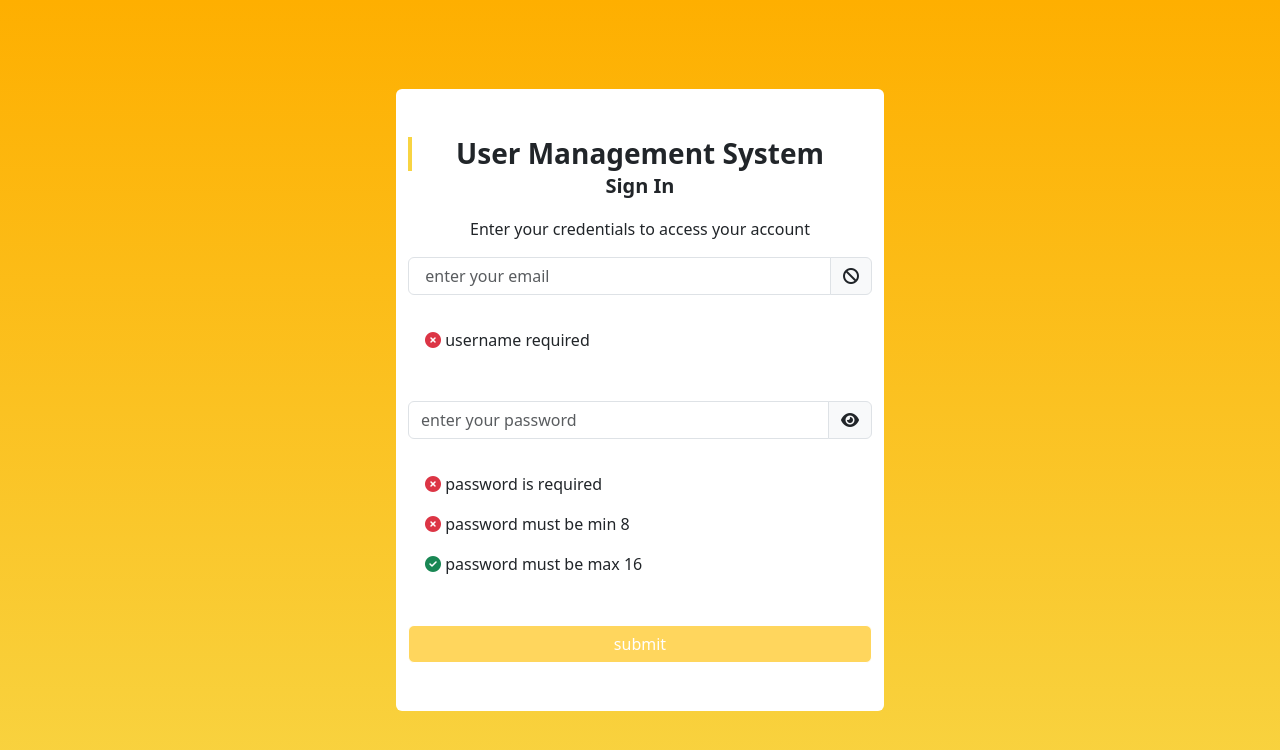
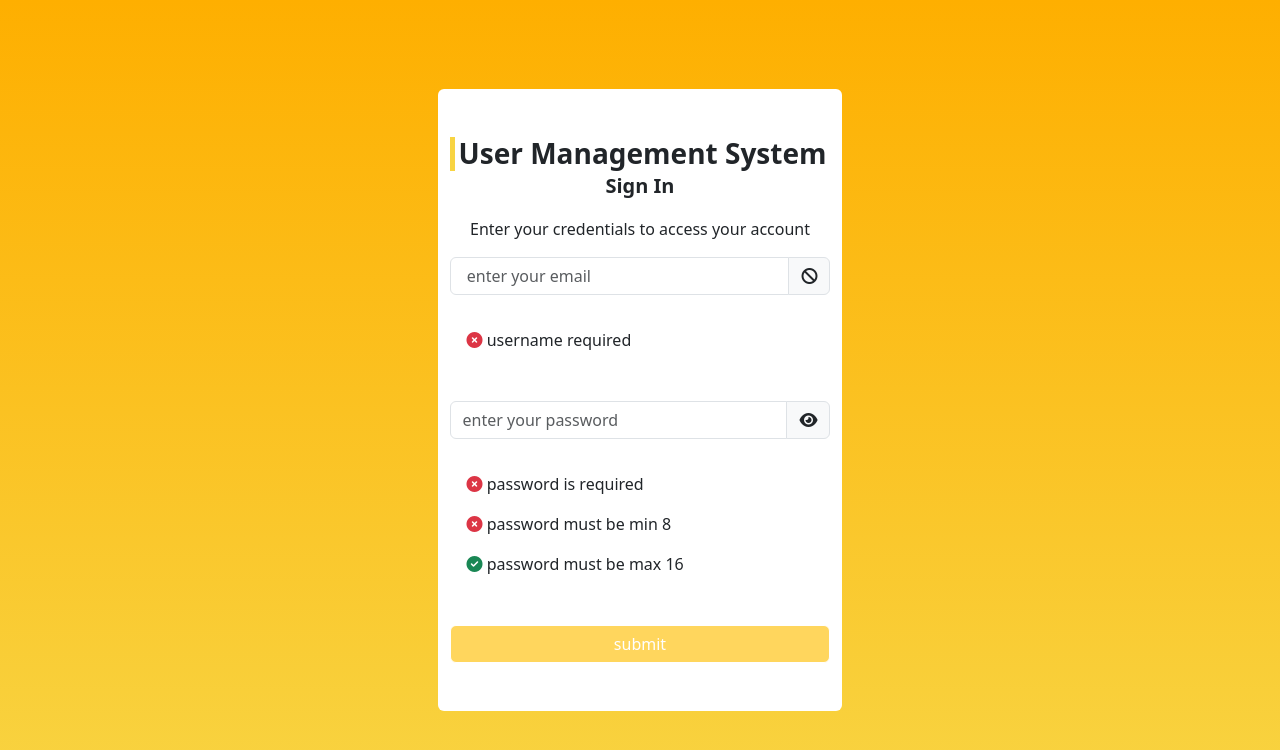
Before and after one commit to Jodyhany/user-mangment-system, an Angular app: page /login in a window 1280 px wide. Shown: the top 750 px of the page. Built offline with nearby package versions, Linux system fonts and the light colour scheme.

Commit message:
Add files via upload

```diff
--- a/angular.json
+++ b/angular.json
@@ -26,6 +26,7 @@
             ],
             "styles": [
               "src/styles.css",
+  "node_modules/ngx-toastr/toastr.css",
               "node_modules/@fortawesome/fontawesome-free/css/all.min.css",
               "node_modules/bootstrap/dist/css/bootstrap.min.css"
             ],
--- a/package.json
+++ b/package.json
@@ -20,6 +20,7 @@
     "@angular/router": "^16.2.0",
     "@fortawesome/fontawesome-free": "^6.7.2",
     "bootstrap": "^5.3.3",
+    "ngx-toastr": "^17.0.2",
     "rxjs": "~7.8.0",
     "tslib": "^2.3.0",
     "zone.js": "~0.13.0"
--- a/src/app/component/login/login.component.css
+++ b/src/app/component/login/login.component.css
@@ -2,11 +2,4 @@ section{
     background:linear-gradient(#FEAF00,#F8D442);
 }
 
-h1::after{
-    position: absolute;
-    content: "";
-    width:4px ;
-    height: 100%;
-    background-color: #F8D442;
-    left:0 ;
-}
+ h1{border-color: #F8D442!important;}
--- a/src/app/component/login/login.component.html
+++ b/src/app/component/login/login.component.html
@@ -2,7 +2,7 @@
   <div class="container h-100 d-flex align-items-center justify-content-center">
     <div class="row">
       <div class="bg-white py-5 rounded text-center">
-        <h1 class="fs-3 fw-bold position-relative px-5 m-auto">
+        <h1 class=" border-start border-5  fs-3 fw-bold position-relative px-1 m-auto">
           User Management System
         </h1>
         <p class="fs-5 fw-semibold">Sign In</p>
--- a/src/app/component/login/login.component.ts
+++ b/src/app/component/login/login.component.ts
@@ -37,7 +37,9 @@ formvalid(data:FormGroup){
   this.checkusername(data)
   this.checkpassword(data)
   this._auth.onloging(data.value).subscribe({
-    next:(res)=>{console.log(res)}
+    next:(res)=>{console.log(res)
+      localStorage.setItem('token',res.accessToken)
+    }
   })
 }
 }
```
Also changed, not shown: 1 other file (tests, documents, lock files or other folders).
